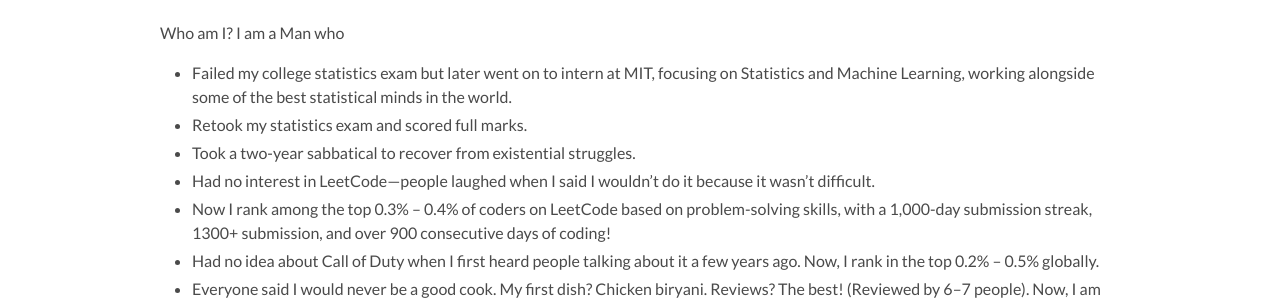
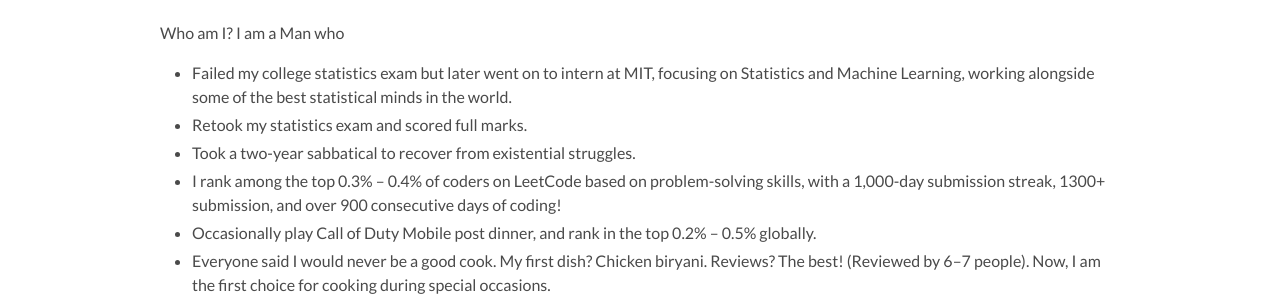
Before and after one commit to krdivyamani/portfolio, a plain HTML site: page index.html in a window 1280 px wide. Shown: the part 494-799 px from the top of the page. Drawn offline with Linux system fonts and the light colour scheme.

Commit message:
Update index.html
Made changes to about me

```diff
--- a/index.html
+++ b/index.html
@@ -68,9 +68,8 @@
             <li>Failed my college statistics exam but later went on to intern at MIT, focusing on Statistics and Machine Learning, working alongside some of the best statistical minds in the world.</li>
             <li>Retook my statistics exam and scored full marks.</li>
             <li>Took a two-year sabbatical to recover from existential struggles.</li>
-            <li>Had no interest in LeetCode—people laughed when I said I wouldn’t do it because it wasn’t difficult.</li>
-            <li>Now I rank among the top 0.3% – 0.4% of coders on LeetCode based on problem-solving skills, with a 1,000-day submission streak, 1300+ submission, and over 900 consecutive days of coding!</li>
-            <li>Had no idea about Call of Duty when I first heard people talking about it a few years ago. Now, I rank in the top 0.2% – 0.5% globally.</li>
+            <li>I rank among the top 0.3% – 0.4% of coders on LeetCode based on problem-solving skills, with a 1,000-day submission streak, 1300+ submission, and over 900 consecutive days of coding!</li>
+            <li>Occasionally play Call of Duty Mobile post dinner, and rank in the top 0.2% – 0.5% globally.</li>
             <li>Everyone said I would never be a good cook. My first dish? Chicken biryani. Reviews? The best! (Reviewed by 6–7 people). Now, I am the first choice for cooking during special occasions.</li>
             <li>Barely carries a mobile phone</li>
             <li>Sometimes foresees the future of my friends and family upon their request</li>
```
